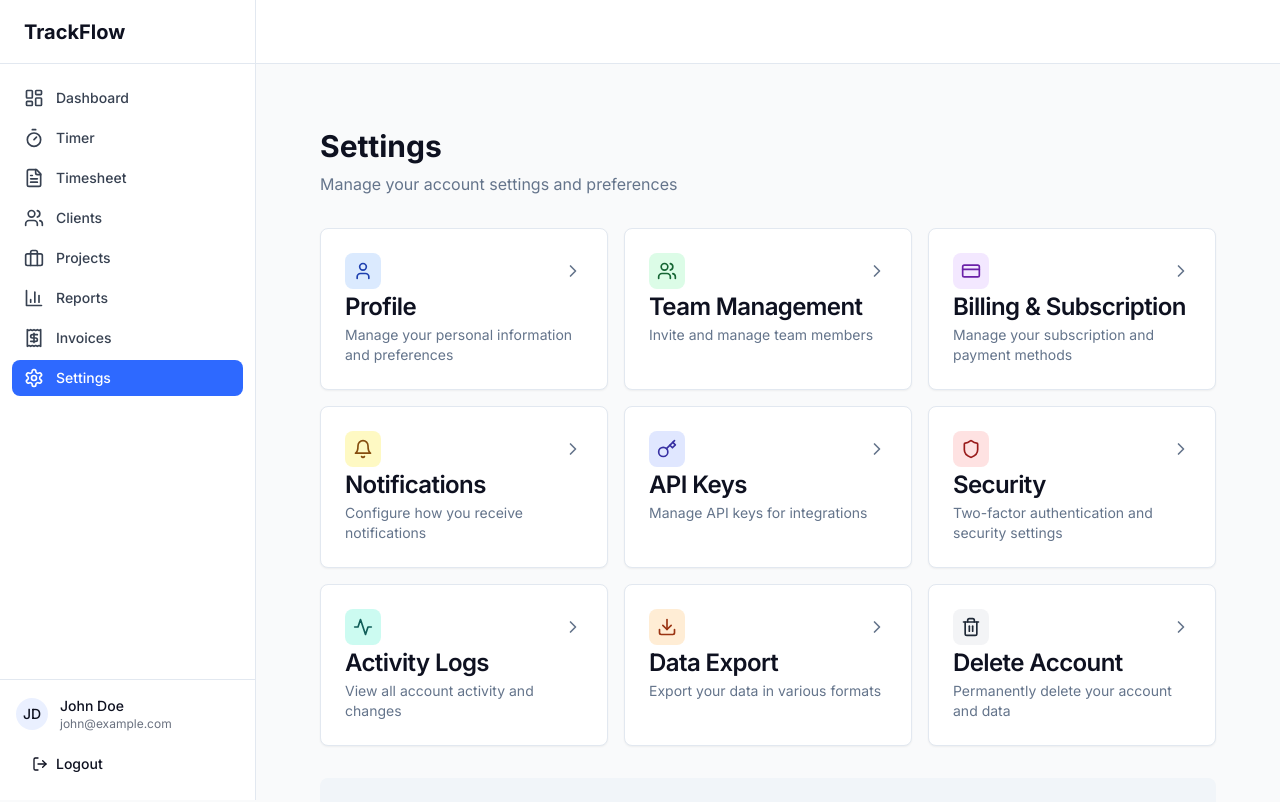
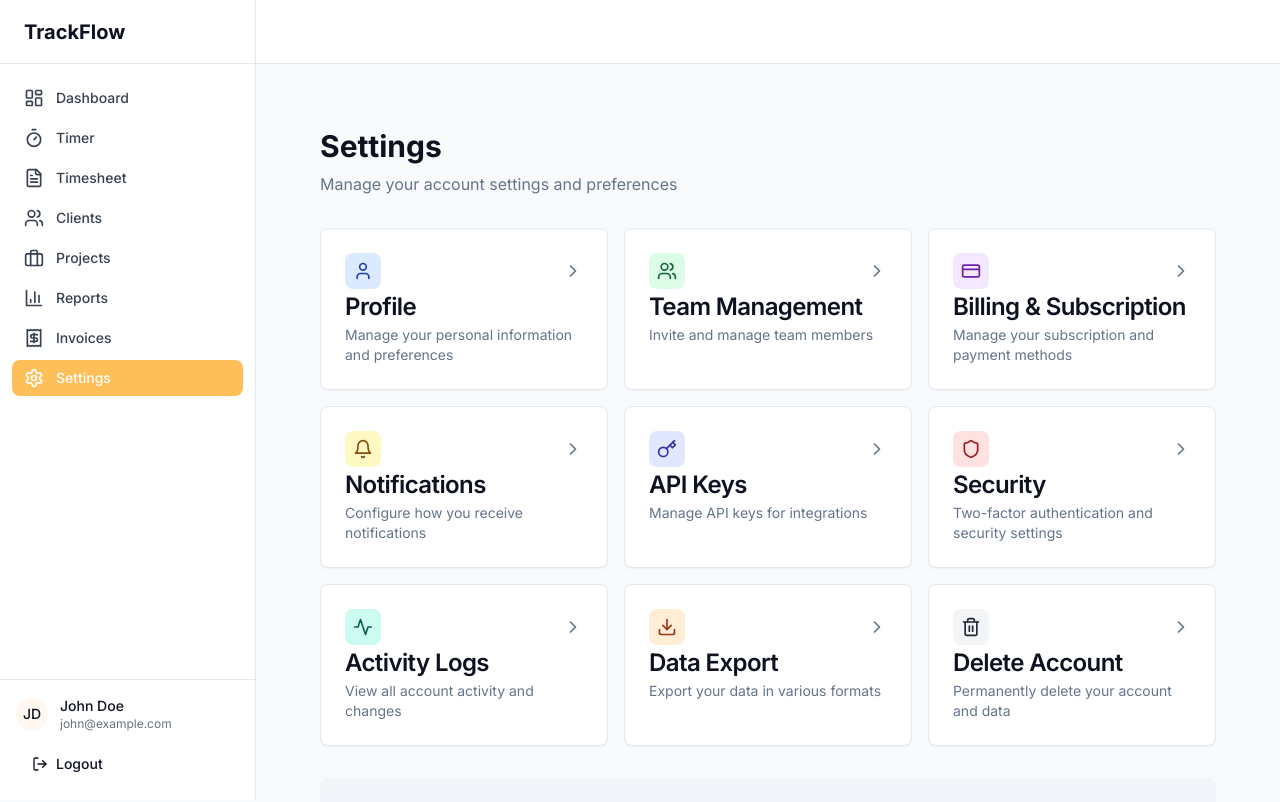
Before and after one commit to PKBibi/trackflow_v2, a Next.js app: page /settings in a window 1280 px wide. Shown: the top 802 px of the page. Built offline with nearby package versions, Linux system fonts and the light colour scheme.

Commit message:
Update color scheme: replace purple with blue brand colors, add utility classes

```diff
--- a/app/(marketing)/page.tsx
+++ b/app/(marketing)/page.tsx
@@ -37,7 +37,7 @@ export default function MarketingLandingPage() {
               <Button variant="ghost">Sign In</Button>
             </Link>
                          <Link href="/signup">
-              <Button className="bg-[#2F6BFF] hover:bg-[#2F6BFF]/90">
+               <Button className="btn-primary hover:bg-blue-800">
                  Start Free Trial
                  <ArrowRight className="w-4 h-4 ml-2" />
                </Button>
@@ -68,7 +68,7 @@ export default function MarketingLandingPage() {
           </p>
 
           <div className="flex flex-col sm:flex-row gap-4 justify-center mb-12">
-            <Link href="/signup" className="px-8 py-4 bg-blue-600 text-white rounded-lg hover:bg-blue-700">
+                         <Link href="/signup" className="px-8 py-4 btn-primary text-white rounded-lg hover:bg-blue-800">
                Start Free 14-Day Trial
              </Link>
             <Link href="/demo" className="px-8 py-4 bg-white text-gray-900 border-2 border-gray-200 rounded-lg hover:bg-gray-50">
@@ -264,7 +264,7 @@ export default function MarketingLandingPage() {
       </section>
 
              {/* CTA Section */}
-      <section className="py-24 bg-gradient-to-r from-[#2F6BFF] to-[#7C3AED]">
+       <section className="py-24 hero-gradient">
         <div className="container mx-auto px-4 text-center">
           <h2 className="text-3xl md:text-4xl font-bold text-white mb-4">
             Ready to Track Time Like a Marketer?
@@ -274,7 +274,7 @@ export default function MarketingLandingPage() {
           </p>
           <div className="flex flex-col sm:flex-row gap-4 justify-center">
                          <Link href="/signup">
-              <Button size="lg" className="bg-white text-[#2F6BFF] hover:bg-white/90">
+               <Button size="lg" className="bg-white text-blue-600 hover:bg-white/90">
                  Start Free Trial
                  <ArrowRight className="w-4 h-4 ml-2" />
                </Button>
--- a/app/globals.css
+++ b/app/globals.css
@@ -6,9 +6,9 @@
   :root {
     /* TrackFlow Brand Colors */
     --brand-navy: 231 40% 9%; /* #0B1220 */
-    --brand-blue: 223 100% 59%; /* #2F6BFF */
+    --brand-blue: 37 99% 67%; /* #2563eb - Blue-600 */
+    --brand-blue-dark: 37 99% 67%; /* #1e40af - Blue-800 */
     --brand-teal: 174 75% 41%; /* #16B8A6 */
-    --brand-purple: 263 70% 50%; /* #7C3AED */
     --brand-amber: 35 92% 50%; /* #F59E0B */
     --brand-text-dark: 210 12% 91%; /* #E5E7EB */
 
@@ -18,19 +18,19 @@
     --card-foreground: 231 40% 9%;
     --popover: 0 0% 100%;
     --popover-foreground: 231 40% 9%;
-    --primary: 223 100% 59%;
+    --primary: 37 99% 67%; /* #2563eb - Blue-600 */
     --primary-foreground: 0 0% 100%;
     --secondary: 174 75% 41%;
     --secondary-foreground: 0 0% 100%;
     --muted: 210 40% 96.1%;
     --muted-foreground: 215.4 16.3% 46.9%;
-    --accent: 263 70% 50%;
+    --accent: 37 99% 67%; /* #2563eb - Blue-600 */
     --accent-foreground: 0 0% 100%;
     --destructive: 0 84.2% 60.2%;
     --destructive-foreground: 210 40% 98%;
     --border: 214.3 31.8% 91.4%;
     --input: 214.3 31.8% 91.4%;
-    --ring: 223 100% 59%;
+    --ring: 37 99% 67%; /* #2563eb - Blue-600 */
     --radius: 0.5rem;
   }
 
@@ -41,19 +41,19 @@
     --card-foreground: 210 12% 91%;
     --popover: 231 35% 12%;
     --popover-foreground: 210 12% 91%;
-    --primary: 223 100% 59%;
+    --primary: 37 99% 67%; /* #2563eb - Blue-600 */
     --primary-foreground: 231 40% 9%;
     --secondary: 174 75% 41%;
     --secondary-foreground: 231 40% 9%;
     --muted: 231 30% 20%;
     --muted-foreground: 210 12% 70%;
-    --accent: 263 70% 50%;
+    --accent: 37 99% 67%; /* #2563eb - Blue-600 */
     --accent-foreground: 210 12% 91%;
     --destructive: 0 62.8% 30.6%;
     --destructive-foreground: 210 40% 98%;
     --border: 231 30% 25%;
     --input: 231 30% 25%;
-    --ring: 223 100% 59%;
+    --ring: 37 99% 67%; /* #2563eb - Blue-600 */
   }
 }
 
@@ -78,6 +78,19 @@
   .animation-delay-4000 {
     animation-delay: 4s;
   }
+
+  /* Hero gradient - replace purple with blue */
+  .hero-gradient {
+    background: linear-gradient(135deg, #2563eb 0%, #3b82f6 100%);
+  }
+
+  /* Primary button styles */
+  .btn-primary {
+    background-color: #2563eb;
+  }
+  .btn-primary:hover {
+    background-color: #1e40af;
+  }
 }
 
 @keyframes blob {
```
Lines whose indentation alone changed are shown as unchanged.
